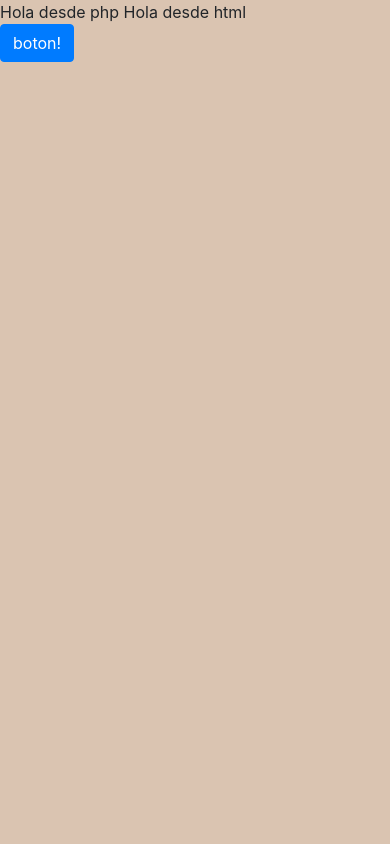
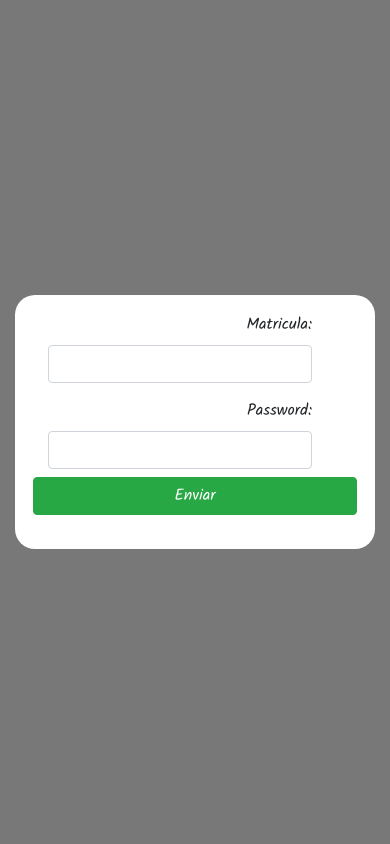
Before and after one commit to samhg19/raptorsfood, a CodeIgniter app: page /raptorsfood/index.php/auth/Login in a window 390 px wide. Run offline with CodeIgniter, Linux system fonts and the light colour scheme.

Commit message:
a tu camita xd

```diff
--- a/application/config/autoload.php
+++ b/application/config/autoload.php
@@ -58,7 +58,7 @@
 |
 |	$autoload['libraries'] = array('user_agent' => 'ua');
 */
-$autoload['libraries'] = array('database');
+$autoload['libraries'] = array('database','session');
 
 /*
 | -------------------------------------------------------------------
--- a/application/config/routes.php
+++ b/application/config/routes.php
@@ -49,6 +49,7 @@
 | Examples:	my-controller/index	-> my_controller/index
 |		my-controller/my-method	-> my_controller/my_method
 */
-$route['default_controller'] = 'welcome';
+$route['Inicio'] = 'Auth/In';
+$route['default_controller'] = 'Auth';
 $route['404_override'] = '';
 $route['translate_uri_dashes'] = FALSE;
--- a/application/controllers/Auth.php
+++ b/application/controllers/Auth.php
@@ -2,10 +2,17 @@
 
 class Auth extends CI_Controller
 {
+  public function __construct()
+  {
+    parent::__construct();
 
-  function Login()
+    //Carga de la base de datos
+    $this->load->model('User');
+  }
+
+  function Login( )
   {
-  	$assets = array('css' => 'login', 'js' => 'login');
+    $assets = array( 'css' => 'login', 'js' => 'login' );
 
     $this->load->view( 'common/head', $assets );
 
@@ -14,4 +21,83 @@
     $this->load->view( 'common/footer', $assets );
   }
 
+  function Access( )
+  {
+    $post = $this->input->post();
+
+    $response = $this->User->Login( $post['data'] );
+    $servidor = null;
+
+    if($response[ 'status' ] == 200)
+    {
+      //crearemos una session con los datos
+      $cookies = array
+      (
+        'isLogin' => true,
+        'matricula' => $response[ 'matricula' ],
+        'nombre' => $response[ 'nombre' ],
+      );
+
+      //damos de alta las cookies
+      $this->session->set_userdata($cookies);
+
+      //redireccionamos al Dashboard
+      $servidor = array(
+        'status' => 200,
+        'url' => base_url( 'Inicio' )
+      );
+
+    }
+    else
+    {
+      $servidor = array(
+        'status' => 402,
+        'msg' => $response[ 'msg' ],
+      );
+    }
+
+    echo json_encode( $servidor );
+  }
+
+  function Register()
+  {
+  	$assets = array('css' => 'register', 'js' => 'register');
+
+    $this->load->view( 'common/head', $assets );
+
+    $this->load->view( 'auth/register' );
+
+    $this->load->view( 'common/footer', $assets );
+  }
+
+  function NewRegister( )
+  {
+    $usuario = array( 'matricula' => 'A0353', 'nombre' => 'Samantha Hernández', 'email' => 'samantha@gmail.com',
+                      'password' => '12345678', 'carrera' => 'TIC\'s' );
+
+    //enviamos los datos al modelo, para que haga el registro en la bd
+    $registro = $this->User->Register( $usuario );
+
+    //si el registro es exitoso
+    if ( $registro )
+    {
+      echo "Registro exitoso";
+    }
+    else
+    {
+      echo "Error";
+    }
+  }
+
+  function In( )
+  {
+    $assets = array( 'css' => 'login', 'js' => 'login' );
+
+    $this->load->view( 'common/head', $assets );
+
+    $this->load->view( 'back/start' );
+
+    $this->load->view( 'common/footer', $assets );
+  }
+
 }
--- /dev/null
+++ b/application/models/User.php
@@ -0,0 +1,67 @@
+<?php
+
+class User extends CI_Model
+{
+
+  function Login( $data = null )
+  {
+    if ( $data != null )
+    {
+      $this->db->where( 'matricula', $data[ 'matricula' ] );
+      $busqueda = $this->db->get( 'usuario' );
+
+      if ( $busqueda->num_rows() > 0 )
+      {
+
+        $fila = $busqueda->result()[0];
+
+        if ( password_verify( $data[ 'password' ], $fila->password ) )
+        {
+          $reponse = array
+          (
+            'status' => 200,
+            'matricula' => $fila->matricula,
+            'nombre' => $fila->nombre,
+          );
+
+          return $reponse;
+        }
+        else
+        {
+          $reponse = array( 'status' => 402,
+                            'msg' => 'La contraseña no coincide' );
+          return $reponse;
+        }
+      }
+      else
+      {
+        $reponse = array( 'status' => 402, 'msg' => 'matricula no existe' );
+        return $reponse;
+      }
+    }
+    return null;
+  }
+
+  function Register( $data = null )
+  {
+    if ( $data != null )
+    {
+
+      //construimos el SQL
+      $sql = array(
+        'matricula' => $data[ 'matricula' ],
+        'nombre' => $data[ 'nombre' ],
+        'email' => $data[ 'email' ],
+        'password' => password_hash( $data['password'], PASSWORD_DEFAULT ),
+        'carrera' => $data[ 'carrera' ]
+      );
+
+      //si se hizo el insert
+      if ( $this->db->insert( 'usuario', $sql ) )
+        return true;
+
+    }
+    return false;
+  }
+
+}
--- a/application/views/auth/login.php
+++ b/application/views/auth/login.php
@@ -1,4 +1,30 @@
-<?= "Hola desde php" ?>
-<span> Hola desde html </span>
-<br>
-  <input type="button" class="btn btn-primary" value="boton!" />
+<div class="container">
+      <div class="login-box">
+        <form id="login-form">
+          <input type="hidden" value="<?= base_url( ) ?>" id="url">
+          <div class="form-group">
+            <div class="col row">
+              <label class="col-md-4 text-right">Matricula:</label>
+              <div class="col-md-8">
+                <input type="text" class="form-control" placeholder="" name="matricula" id="matricula">
+      				</div>
+      			</div>
+      		 </div>
+      		 <div class="form-group">
+      		 	<div class="col row">
+      		    <label class="col-md-4 text-right">Password:</label>
+              <div class="col-md-8">
+        			  <input type="password" class="form-control" placeholder="" name="password" id="password">
+        		  </div>
+      			</div>
+      			<div class="row mt-2">
+              <div class="col-sm-4"></div>
+              <div class="col-sm-4">
+                <input class="btn btn-success btn-block" type="submit" value="Enviar">
+              </div>
+              <div class="col-sm-4"></div>
+            </div>
+          </div>
+    	  </form>
+      </div>
+    </div>
--- /dev/null
+++ b/application/views/back/start.php
@@ -0,0 +1 @@
+inicio correcto
--- a/application/views/common/footer.php
+++ b/application/views/common/footer.php
@@ -1,6 +1,6 @@
 
-<!--Scripts-->
-<script src="https://code.jquery.com/jquery-3.5.1.slim.min.js" integrity="sha384-DfXdz2htPH0lsSSs5nCTpuj/zy4C+OGpamoFVy38MVBnE+IbbVYUew+OrCXaRkfj" crossorigin="anonymous"></script>
+<!--JQuery-->
+<script src="https://code.jquery.com/jquery-3.5.1.js" integrity="sha256-QWo7LDvxbWT2tbbQ97B53yJnYU3WhH/C8ycbRAkjPDc=" crossorigin="anonymous"></script>
 <!--Popper-->
 <script src="https://cdn.jsdelivr.net/npm/popper.js@1.16.0/dist/umd/popper.min.js" integrity="
 sha384-Q6E9RHvbIyZFJoft+2mJbHaEWldlvI9IOYy5n3zV9zzTtmI3UksdQRVvoxMfooAo" crossorigin="anonymous"></script>
--- a/application/views/common/head.php
+++ b/application/views/common/head.php
@@ -6,6 +6,8 @@
 
     <!--Bootstrap Style-->
     <link rel="stylesheet" href="https://stackpath.bootstrapcdn.com/bootstrap/4.5.0/css/bootstrap.min.css" integrity="sha384-9aIt2nRpC12Uk9gS9baDl411NQApFmC26EwAOH8WgZl5MYYxFfc+NcPb1dKGj7Sk" crossorigin="anonymous">
+
+    <link rel="stylesheet" href="https://fonts.googleapis.com/css?family=Kalam">
 
     <title>Raptors food</title>
 
--- a/resources/css/login.css
+++ b/resources/css/login.css
@@ -1,4 +1,34 @@
-body
+html, body
 {
-  background-color: rgb(218, 196, 177);
+  width: 100%;
+  height: 100%;
+  background: rgb(120, 120, 120);
+  font-family: 'Kalam', serif;
 }
+
+.container
+{
+  height: 100vh;
+  display: flex;
+  justify-content: center;
+  align-items: center;
+}
+
+.login-box
+{
+  border-radius: 20px;
+  background: white;
+  padding: 5% 5% 5% 5%;
+}
+
+input[ type=number ]::-webkit-inner-spin-button,
+input[ type=number ]::-webkit-outer-spin-button
+{
+  -webkit-appearance: none;
+  margin: 0;
+}
+
+input[ type=number ]
+{
+  -moz-appearance:textfield;
+}
--- a/resources/js/login.js
+++ b/resources/js/login.js
@@ -1,6 +1,35 @@
-$(document).ready(function()
+$(document).ready(function( )
 {
 
-  alert( 'si funciono' );
+  $( '#login-form' ).submit(function( event )
+  {
+    event.preventDefault( );
+
+    var url = $('#url').val( );
+
+    //Esto es un JSON
+    var data =
+    {
+      matricula: $('#matricula').val( ),
+      password: $('#password').val( )
+    };
+
+    //Aqui contactamos con el servidor
+    $.ajax({
+      url: url + 'Auth/Access',
+      type: 'POST',
+      dataType: 'json',
+      data: { data: data, }
+    })
+    .done( response =>
+    {
+      if ( response.status != 200 )
+      { }
+      else if ( response.status == 200 )
+        window.location.href = response.url;
+    });
+
+
+  });
 
 });
```
Also changed, not shown: application/views/auth/register.php (+52 -0 lines).
